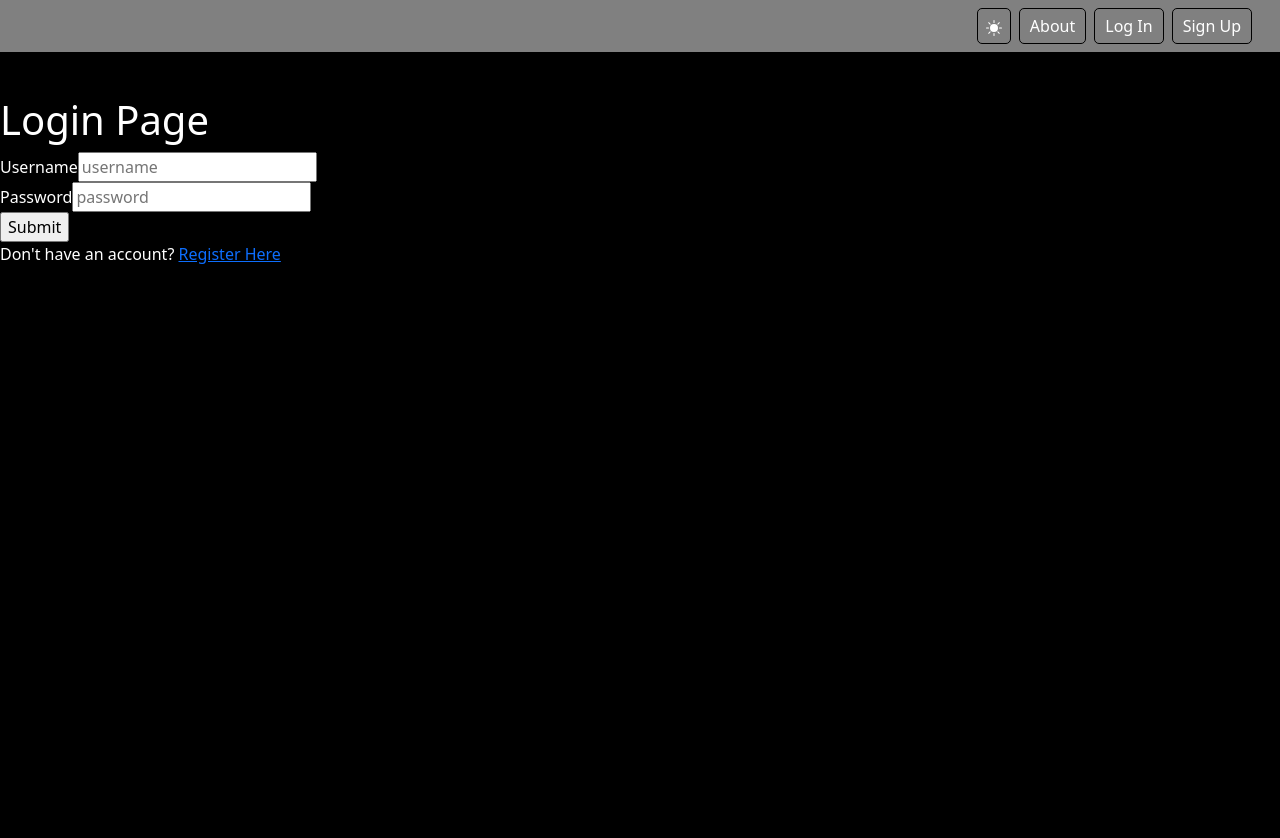
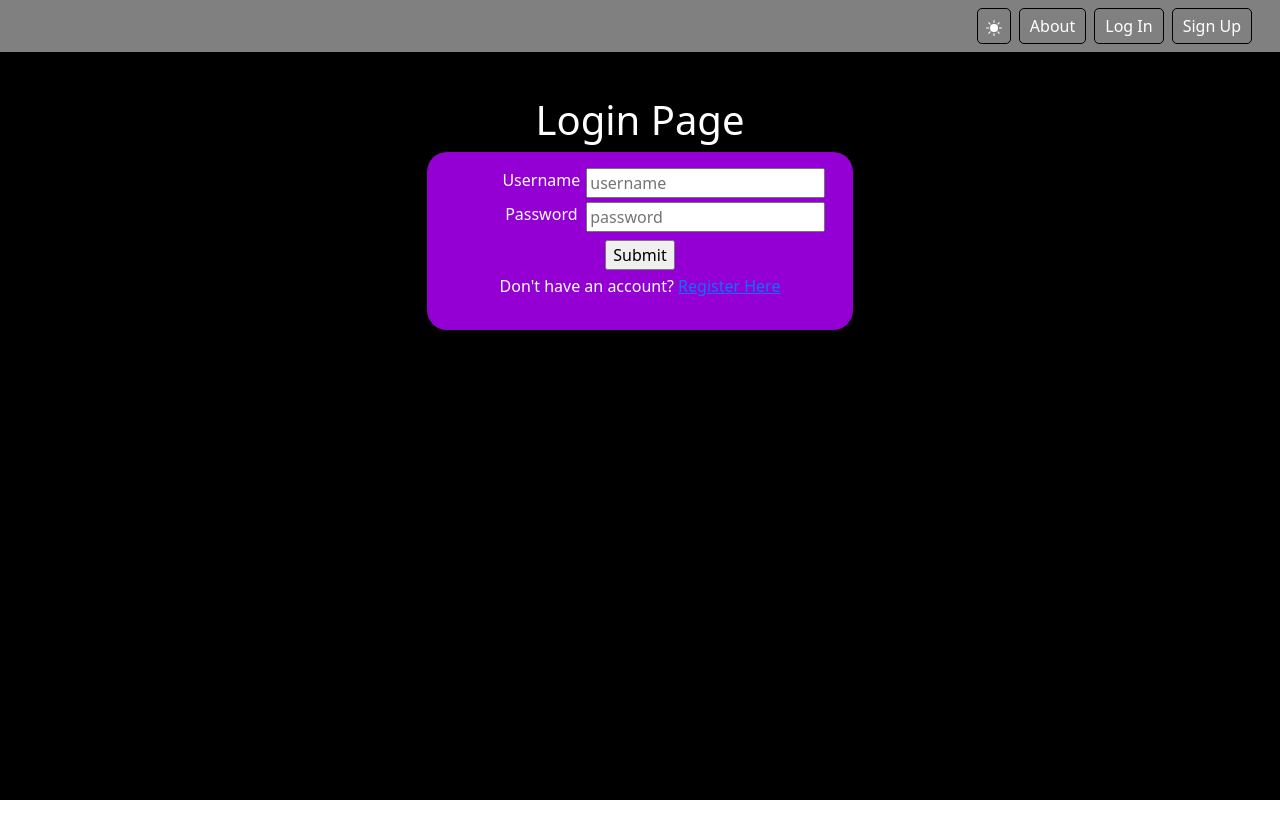
Before and after one commit to lucas-cancio/React-DRF-Task-Manager-App, a React (Create React App) app in the folder frontend/: page /login in a window 1280 px wide. Shown: the top 838 px of the page. After the commit the page ends 800 px from the top, so only its background shows below. Built offline with nearby package versions, Linux system fonts and the light colour scheme; no server answers.

Commit message:
Improved Landing and Login Page
Simply centered contents for both and added card for login page.

```diff
--- /dev/null
+++ b/frontend/src/components/loginForm/loginForm.js
@@ -0,0 +1,100 @@
+import { useEffect, useState } from "react";
+import { useCSRFToken, useCSRFTokenSetter } from "../../store/csrfContext";
+import { GetCSRFToken } from "../../services/getCSRFToken";
+import { Link, useNavigate } from "react-router-dom";
+
+import { useAuthUserDispatch } from "../../store/authUserContext";
+import { requestLogin } from "../../services/auth/login";
+import { getJWToken } from "../../services/auth/token";
+
+import Card from "../card/card";
+import "./loginForm.css";
+
+export default function LoginForm() {
+
+    const csrfToken = useCSRFToken();
+    const csrfTokenSetter = useCSRFTokenSetter();
+    const authUserDispatch = useAuthUserDispatch();
+    const [username, setUsername] = useState("");
+    const [password, setPassword] = useState("");
+
+    const navigate = useNavigate();
+
+    useEffect(() => {
+        GetCSRFToken({
+            csrfToken: csrfToken,
+            csrfTokenSetter, csrfTokenSetter
+        });
+    }, []);
+
+
+
+    const handleUsernameChange = (e) => {
+        setUsername(e.target.value);
+    }
+
+    const handlePasswordChange = (e) => {
+        setPassword(e.target.value);
+    }
+
+    const handleLogin = (e) => {
+        e.preventDefault();
+
+        requestLogin({
+            username: username,
+            password: password,
+            csrfToken: csrfToken,
+            authUserDispatch: authUserDispatch,
+        })
+        .then((data) => {
+            console.log("Login successful.");
+
+            getJWToken({
+                username: username,
+                password: password,
+            })
+            .then((res) => {
+                console.log(res);
+                navigate("/dashboard");
+            })
+            .catch((err) => {
+                console.log(err);
+                console.log("Forcing user logout");
+            });
+        })
+        .catch((error) => {
+            console.error("Login failed: ", error);
+        });
+    }
+
+    return (
+        <Card>
+            <div className="p-3">
+                <form onSubmit={handleLogin}>
+                    <div className="d-flex flex-row justify-content-center mb-1">
+                        <div className="d-flex flex-column col-sm-6 col-md-4 align-items-center">
+                            <label className="mx-2" htmlFor="usernameInput">Username</label>
+                        </div>
+                        <div className="d-flex flex-column col-sm-6 align-items-center">
+                            <input id="usernameInput" type="text" name="username" placeholder="username" value={username} onChange={handleUsernameChange}></input>
+                        </div>
+                    </div>
+                    <div className="d-flex flex-row justify-content-center mb-2">
+                        <div className="d-flex flex-column col-sm-6 col-md-4 align-items-center">
+                            <label className="mx-2" htmlFor="passwordInput">Password</label>
+                        </div>
+                        <div className="d-flex flex-column col-sm-6 align-items-center">
+                            <input id="passwordInput" type="password" name="password" placeholder="password" value={password} onChange={handlePasswordChange}></input>
+                        </div>
+                    </div>
+                    <div className="d-flex flex-row justify-content-center mb-1">
+                        <input type="submit" name="submit"></input>
+                    </div>
+                </form>
+                <div className="d-flex flex-row justify-content-center">
+                    <p>Don't have an account? <Link to="/signup/">Register Here</Link></p>
+                </div>
+            </div>
+        </Card>
+    );
+}
--- a/frontend/src/pages/landing.js
+++ b/frontend/src/pages/landing.js
@@ -10,6 +10,9 @@ const LandingPage = () => {
 
     return (
         <Layout>
+            <div className="container-fluid">
+                <div className="d-flex flex-row justify-content-center" style={{height: 100 + "vh"}}>
+                    <div className="d-flex flex-column justify-content-center">
                         <h1>Landing Page</h1>
 
                         { isLoggedIn ? (
@@ -17,6 +20,9 @@ const LandingPage = () => {
                         ) : (
                             <p>Login <Link to="/login/">HERE</Link> to create and view your tasks!</p>
                         )}
+                    </div>
+                </div>
+            </div>
         </Layout>
     )
 }
--- a/frontend/src/pages/login.js
+++ b/frontend/src/pages/login.js
@@ -8,83 +8,22 @@ import { GetCSRFToken } from "../services/getCSRFToken";
 
 import { useAuthUserDispatch } from "../store/authUserContext";
 import { requestLogin } from "../services/auth/login";
+import { getJWToken } from "../services/auth/token";
+import LoginForm from "../components/loginForm/loginForm";
 
- import { getJWToken } from "../services/auth/token";
+
 
 const LoginPage = () => {
 
-    const csrfToken = useCSRFToken();
-    const csrfTokenSetter = useCSRFTokenSetter();
-    const authUserDispatch = useAuthUserDispatch();
-    const [username, setUsername] = useState("");
-    const [password, setPassword] = useState("");
-
-    const navigate = useNavigate();
-
-    const handleUsernameChange = (e) => {
-        setUsername(e.target.value);
-    }
-
-    const handlePasswordChange = (e) => {
-        setPassword(e.target.value);
-    }
-
-    const handleLogin = (e) => {
-        e.preventDefault();
-
-        requestLogin({
-            username: username,
-            password: password,
-            csrfToken: csrfToken,
-            authUserDispatch: authUserDispatch,
-        })
-        .then((data) => {
-            console.log("Login successful.");
-
-            getJWToken({
-                username: username,
-                password: password,
-            })
-            .then((res) => {
-                console.log(res);
-                navigate("/dashboard");
-            })
-            .catch((err) => {
-                console.log(err);
-                console.log("Forcing user logout");
-            });
-        })
-        .catch((error) => {
-            console.error("Login failed: ", error);
-        });
-    }
-
-    useEffect(() => {
-        GetCSRFToken({
-            csrfToken: csrfToken,
-            csrfTokenSetter, csrfTokenSetter
-        });
-    }, []);
-
-
     return (
         <Layout>
-            <h1 className="mt-5 pt-5">Login Page</h1>
-            <div>
-                <form onSubmit={handleLogin}>
-                    <div>
-                        <label htmlFor="usernameInput">Username</label>
-                        <input id="usernameInput" type="text" name="username" placeholder="username" value={username} onChange={handleUsernameChange}></input>
+            <div className="d-flex flex-row justify-content-center">
+                <div className="d-flex flex-column col-sm-8 col-md-6 col-lg-4 col-xl-4 align-items-center">
+                    <h1 className="mt-5 pt-5">Login Page</h1>
+                    <div style={{width: 100 + "%"}}>
+                        <LoginForm></LoginForm>
                     </div>
-                    <div>
-                        <label htmlFor="passwordInput">Password</label>
-                        <input id="passwordInput" type="password" name="password" placeholder="password" value={password} onChange={handlePasswordChange}></input>
-                    </div>
-                    <div>
-                        <input type="submit" name="submit"></input>
-                    </div>
-                </form>
-                <p>Don't have an account? <Link to="/signup/">Register Here</Link></p>
+                </div>
             </div>
         </Layout>
     )
```
Also changed, not shown: frontend/src/components/loginForm/loginForm.css (added). Lines whose indentation alone changed are shown as unchanged.
